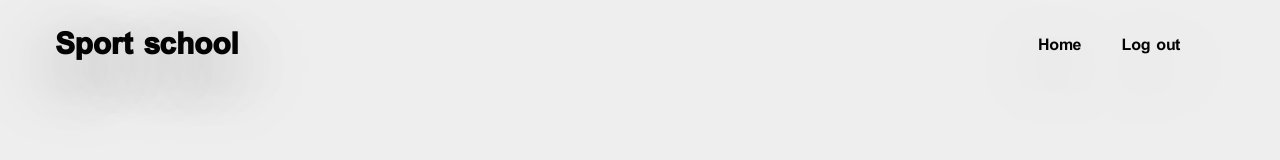
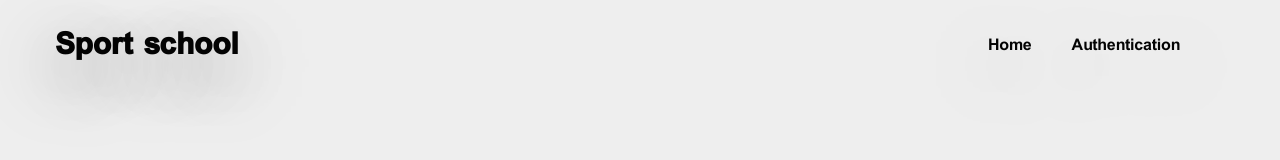
Before and after one commit to SodolynskyiVadym/Web_sport_school, a Vue app in the folder front_web/: page / in a window 1280 px wide. Shown: the top 160 px of the page. Built offline with nearby package versions, Linux system fonts and the light colour scheme.

Commit message:
maybe finish 3

```diff
--- a/front_web/src/App.vue
+++ b/front_web/src/App.vue
@@ -7,7 +7,7 @@
       <li><a href="/createGroup" class="text" v-if="userRole === 'coach'">Create group</a></li>
       <li><a href="/createSchedule" class="text" v-if="userRole === 'coach'">Create schedule</a></li>
       <li><a href="/" class="text">Home</a></li>
-      <li v-if="userRole"><a href="/login"  class="text">Authentication</a></li>
+      <li v-if="isLogin"><a href="/login"  class="text">Authentication</a></li>
       <li v-else><a href="/" @click="logout" class="text">Log out</a></li>
     </ul>
 
```
